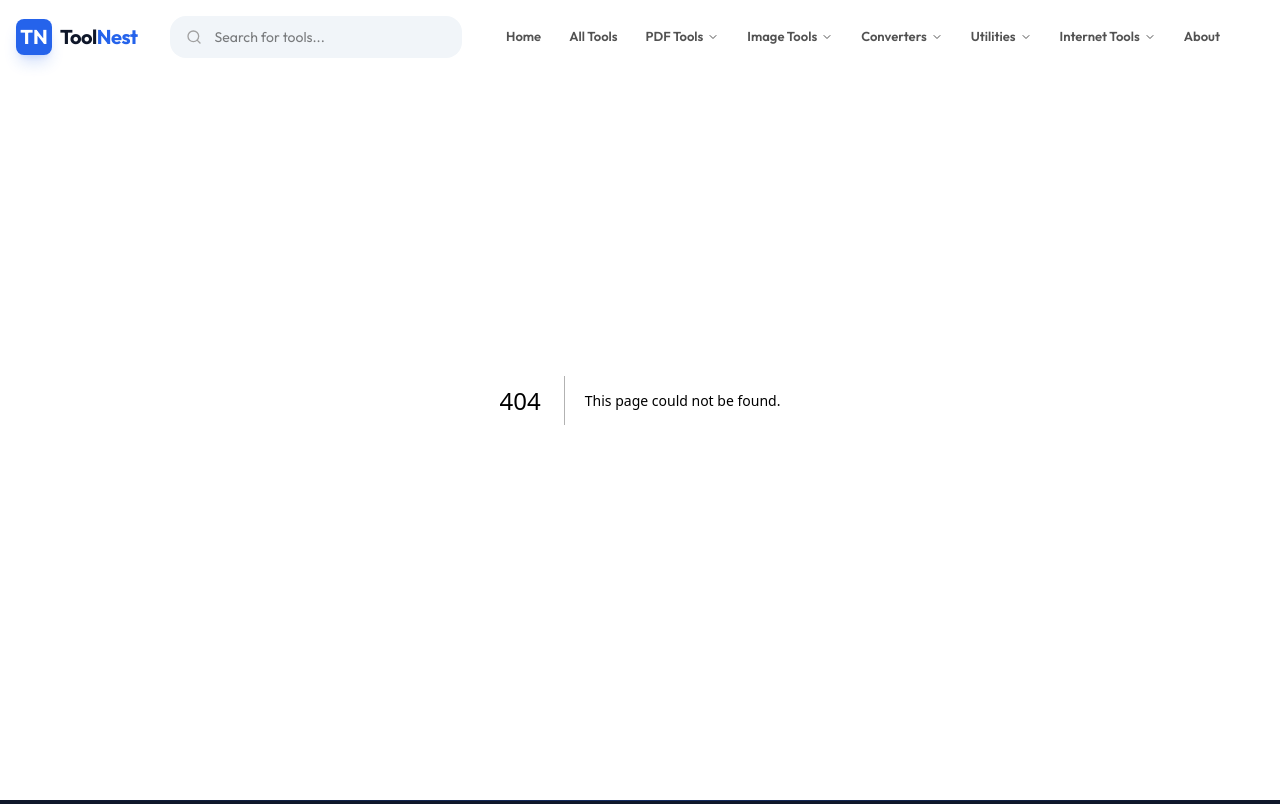
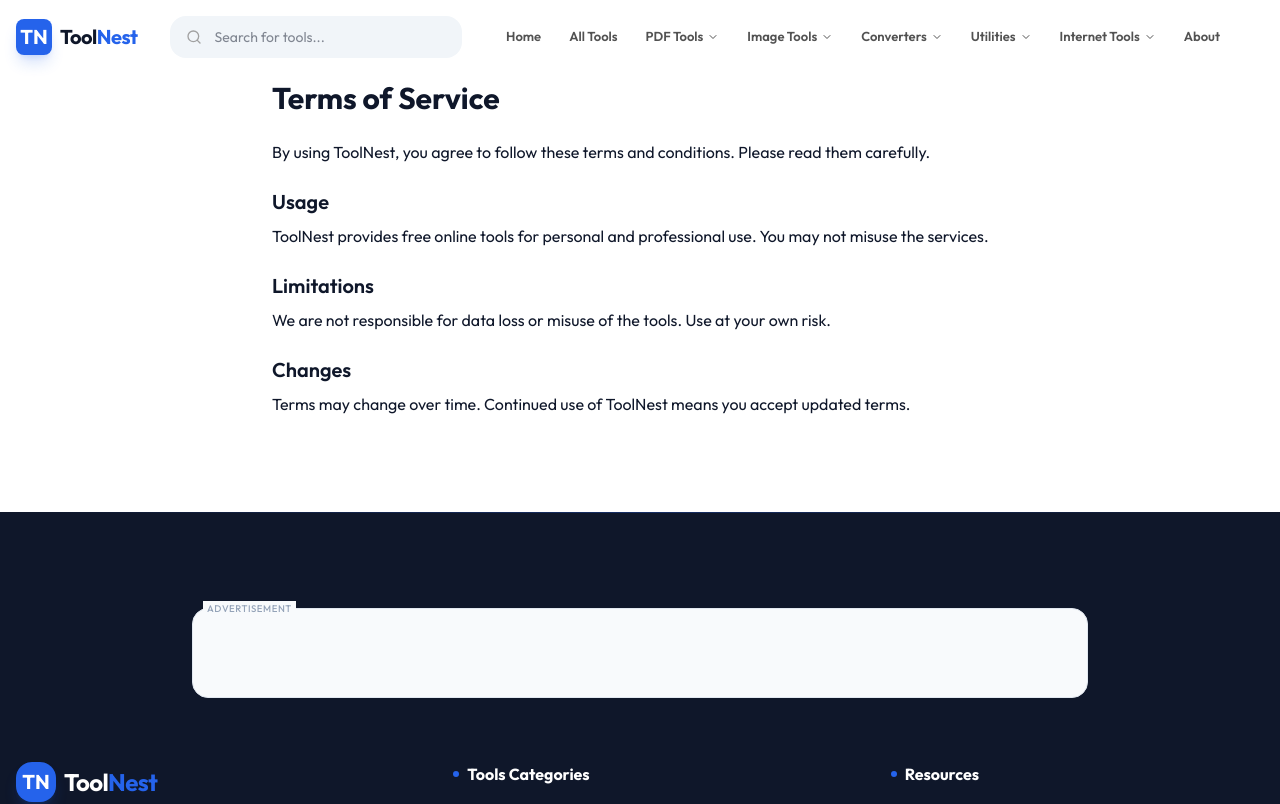
Before and after one commit to kalab1999/toolnest, a Next.js app: page /terms in a window 1280 px wide. Before the commit this address had no page. Shown: the top 804 px of the page. Built offline with nearby package versions, Linux system fonts and the light colour scheme.

Commit message:
terms,cookies and security page

```diff
--- /dev/null
+++ b/app/terms/cookies/page.tsx
@@ -0,0 +1,26 @@
+export default function Cookies() {
+    return (
+        <div className="max-w-3xl mx-auto px-4 py-20">
+            <h1 className="text-3xl font-bold mb-6">Cookies Policy</h1>
+
+            <p className="mb-4">
+                ToolNest uses cookies to enhance your experience and provide relevant ads through Google AdSense.
+            </p>
+
+            <h2 className="text-xl font-semibold mt-6 mb-2">What Are Cookies?</h2>
+            <p className="mb-4">
+                Cookies are small text files stored on your device that help us remember your preferences and improve performance.
+            </p>
+
+            <h2 className="text-xl font-semibold mt-6 mb-2">How We Use Cookies</h2>
+            <p className="mb-4">
+                We use cookies to track usage, show personalized ads, and enhance your experience on the site.
+            </p>
+
+            <h2 className="text-xl font-semibold mt-6 mb-2">Managing Cookies</h2>
+            <p>
+                You can manage or disable cookies in your browser settings. Please note that some tools may not work properly if cookies are disabled.
+            </p>
+        </div>
+    );
+}
--- /dev/null
+++ b/app/terms/cookies/security/page.tsx
@@ -0,0 +1,26 @@
+export default function Security() {
+    return (
+        <div className="max-w-3xl mx-auto px-4 py-20">
+            <h1 className="text-3xl font-bold mb-6">Security</h1>
+
+            <p className="mb-4">
+                At ToolNest, we take security seriously. We implement measures to protect your data and ensure safe usage.
+            </p>
+
+            <h2 className="text-xl font-semibold mt-6 mb-2">Data Protection</h2>
+            <p className="mb-4">
+                We do not store personal information unless necessary. Non-personal usage data is used to improve our services.
+            </p>
+
+            <h2 className="text-xl font-semibold mt-6 mb-2">Safe Browsing</h2>
+            <p className="mb-4">
+                Always ensure your device is secure and up to date. Avoid sharing sensitive information while using the tools.
+            </p>
+
+            <h2 className="text-xl font-semibold mt-6 mb-2">Third-Party Services</h2>
+            <p>
+                We use third-party services like Google AdSense, which may have their own security practices.
+            </p>
+        </div>
+    );
+}
--- /dev/null
+++ b/app/terms/page.tsx
@@ -0,0 +1,26 @@
+export default function Terms() {
+    return (
+        <div className="max-w-3xl mx-auto px-4 py-20">
+            <h1 className="text-3xl font-bold mb-6">Terms of Service</h1>
+
+            <p className="mb-4">
+                By using ToolNest, you agree to follow these terms and conditions. Please read them carefully.
+            </p>
+
+            <h2 className="text-xl font-semibold mt-6 mb-2">Usage</h2>
+            <p className="mb-4">
+                ToolNest provides free online tools for personal and professional use. You may not misuse the services.
+            </p>
+
+            <h2 className="text-xl font-semibold mt-6 mb-2">Limitations</h2>
+            <p className="mb-4">
+                We are not responsible for data loss or misuse of the tools. Use at your own risk.
+            </p>
+
+            <h2 className="text-xl font-semibold mt-6 mb-2">Changes</h2>
+            <p className="mb-4">
+                Terms may change over time. Continued use of ToolNest means you accept updated terms.
+            </p>
+        </div>
+    );
+}
```
